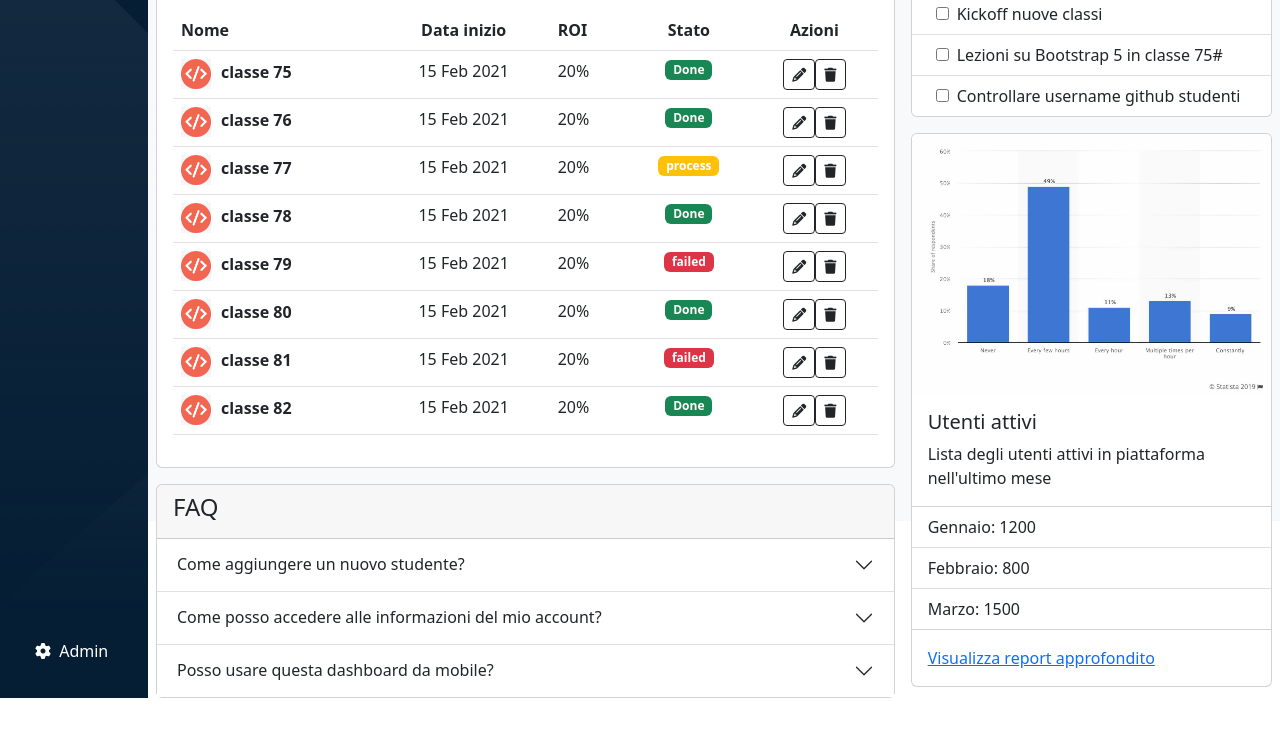
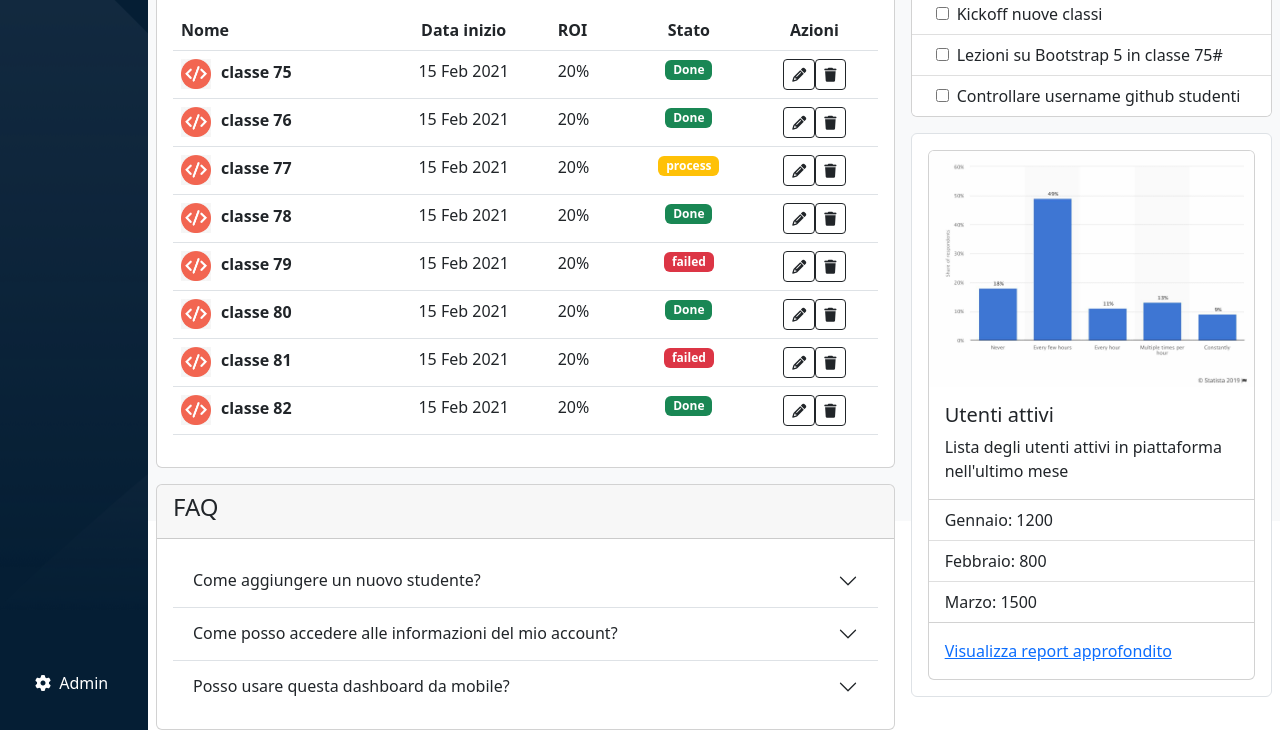
Before and after one commit to Francesca-Barletta/html-css-bootstrap-dashboard, a plain HTML site: page index.html in a window 1280 px wide. Shown: the part 279-1009 px from the top of the page. Before the commit the page ends 977 px from the top, so only its background shows below. Drawn offline with nearby package versions, Linux system fonts and the light colour scheme.

Commit message:
refactor faq and status card

```diff
--- a/index.html
+++ b/index.html
@@ -109,7 +109,7 @@
                             <div class="card-header">
                               <h4>Prossime classi</h4>
                             </div>
-                            <div class="card-body">
+                            <div class="card-body p-3">
                               <table class="table">
                                 <thead>
                                  <tr>
@@ -189,7 +189,8 @@
                             <div class="card-header">
                             <h4>FAQ</h4>
                            </div>
-                           <div class="accordion accordion-flush" id="accordionFlush">
+                            <div class="card-body p-3">
+                              <div class="accordion accordion-flush" id="accordionFlush">
                                 <div class="accordion-item">
                                   <h2 class="accordion-header" id="flush-headingOne">
                                     <button class="accordion-button collapsed" type="button" data-bs-toggle="collapse" data-bs-target="#flush-collapseOne" aria-expanded="false" aria-controls="flush-collapseOne">
@@ -221,6 +222,8 @@
                                   </div>
                                 </div>
                               </div>
+                            </div>
+
                           </div>
                         </div>
                       </div>
@@ -238,7 +241,7 @@
                             </ul>
                           </div>
                         </div>
-                        <div class="">
+                        <div class="p-3 border rounded bg-white">
                           <div class="card">
                             <img src="./img/stats.jpeg" class="card-img-top" alt="...">
                             <div class="card-body">
```
